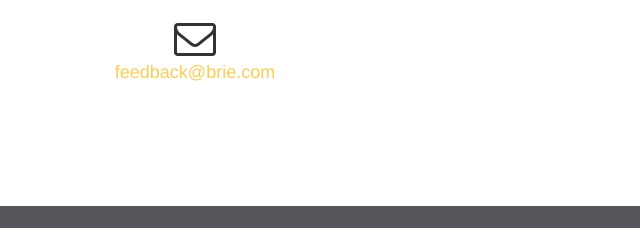
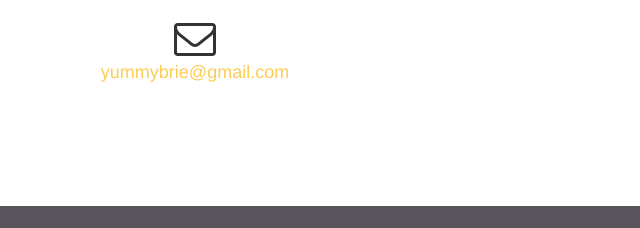
Before and after one commit to GeorgianaPetria/GeorgianaPetria.github.io, a website: page index.html in a window 1280 px wide. Shown: the part 1401-1629 px from the top of the page, 640-1280 px from the left. Drawn offline with nearby package versions, Linux system fonts and the light colour scheme; a web font is replaced by a local one.

Commit message:
modified email and readme

```diff
--- a/index.html
+++ b/index.html
@@ -113,7 +113,7 @@
                 </div>
                 <div class="col-lg-4 text-center">
                     <i class="fa fa-envelope-o fa-3x sr-contact"></i>
-                    <p><a href="mailto:feedback@brie.com">feedback@brie.com</a></p>
+                    <p><a href="mailto:yummybrie@gmail.com">yummybrie@gmail.com</a></p>
                 </div>
             </div>
         </div>
```
Also changed, not shown: README.md.
